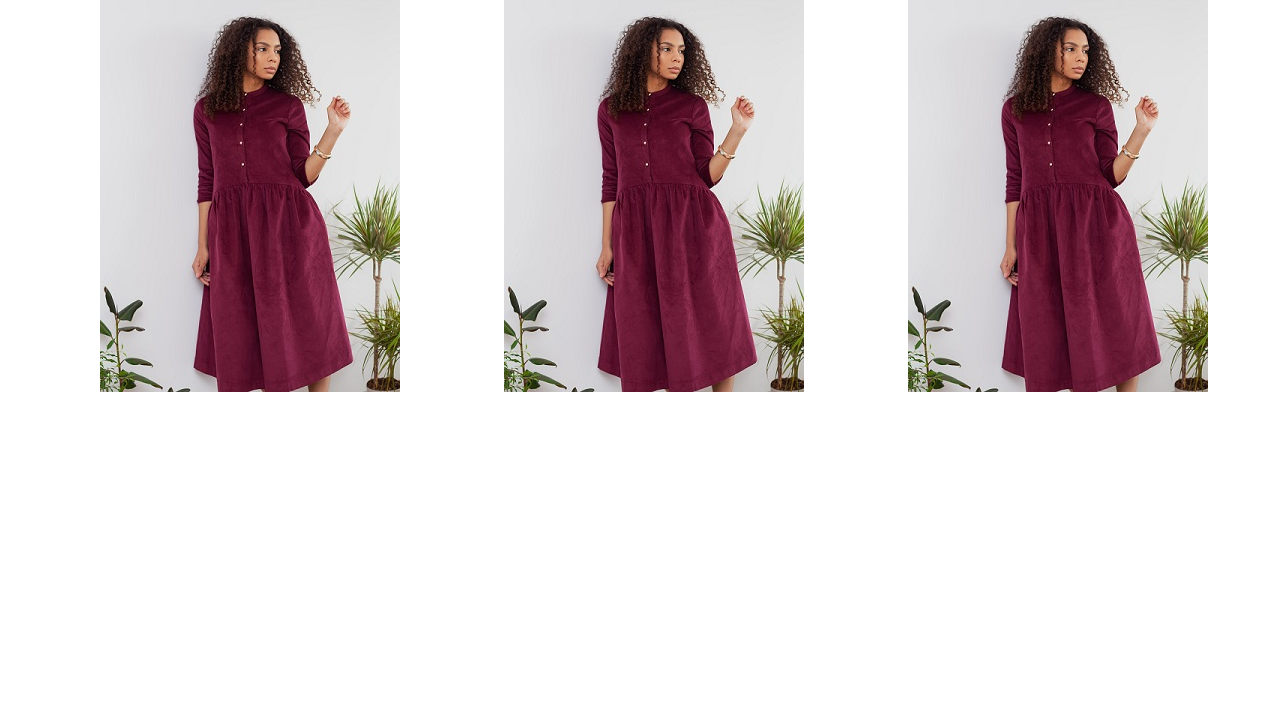
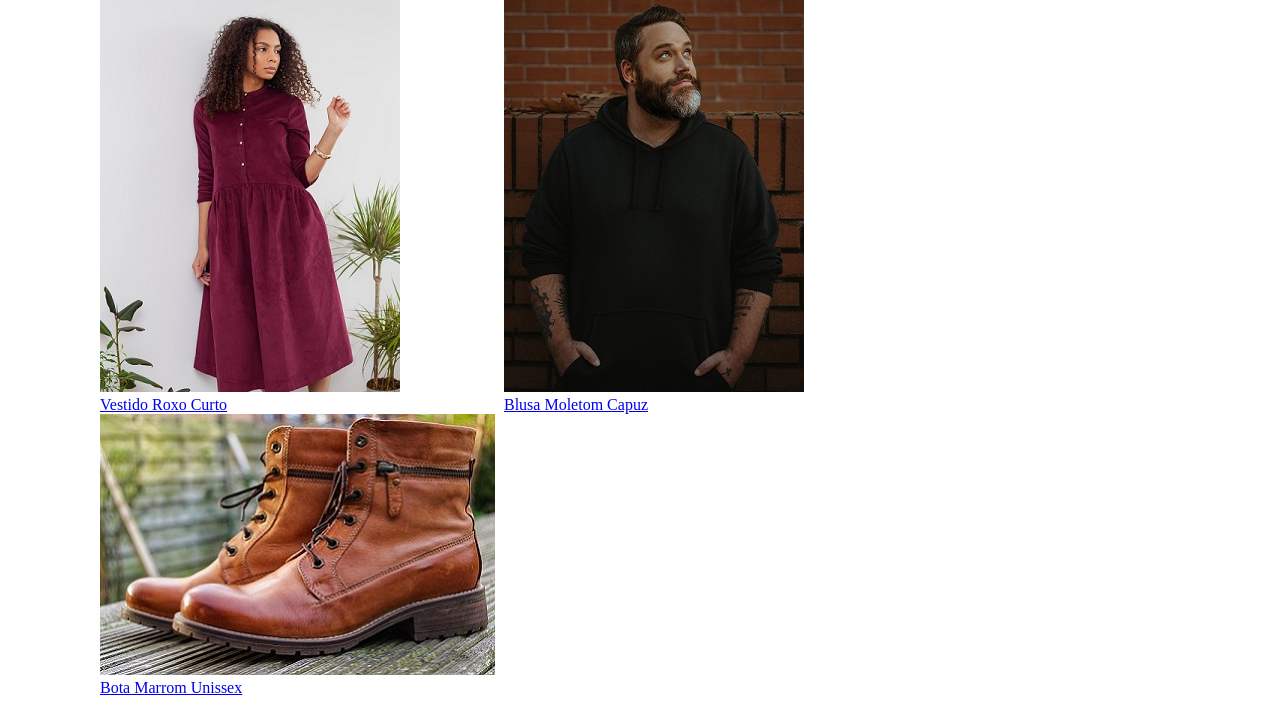
Before and after one commit to Danny-s07/nerdsstore, a plain HTML site: page index.html in a window 1280 px wide. Shown: the part 88-800 px from the top of the page. Drawn offline with Linux system fonts and the light colour scheme.

Commit message:
atualizar links de imagens e posicoes de links pages

```diff
--- a/index.html
+++ b/index.html
@@ -30,12 +30,18 @@
     <section class="container">
         <div class="imghome">
             <img class="modelhome" src="imagens/mulherpretadevestidoroxo.jpg" alt="mulher preta de vestidoroxo">
+            <br>
+            <a class="linkcompra" href="#">Vestido Roxo Curto</a></li>
         </div>
         <div class="imghome">
-            <img class="modelhome" src="imagens/mulherpretadevestidoroxo.jpg" alt="mulher preta de vestidoroxo">
+            <img class="modelhome" src="imagens/homemcombarbadeblusademoletompreta.jpg" alt="mulher preta de vestidoroxo">
+            <br>
+            <a class="linkcompra" href="#"> Blusa Moletom Capuz </a></li>
         </div>
         <div class="imghome">
-            <img class="modelhome" src="imagens/mulherpretadevestidoroxo.jpg" alt="mulher preta de vestidoroxo">
+            <img class="modelhome" src="imagens/botaunissexmarrom.jpg" alt="mulher preta de vestidoroxo">
+            <br>
+            <a class="linkcompra" href="#">Bota Marrom Unissex</a></li>
         </div>
     </section>
 
```
